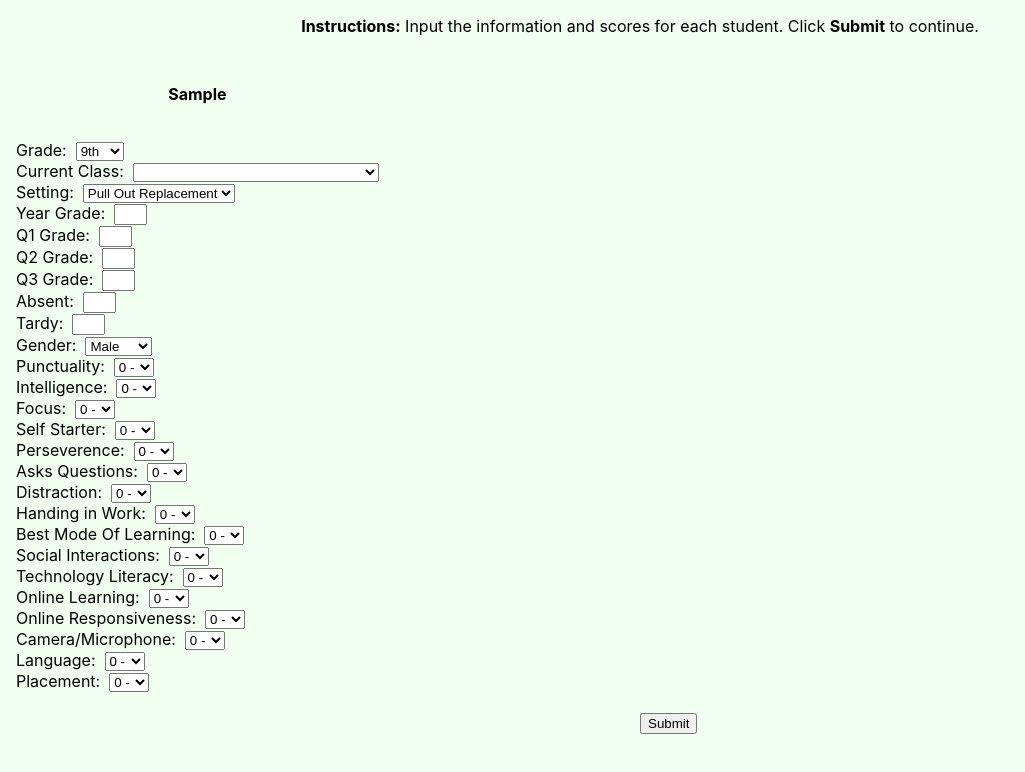
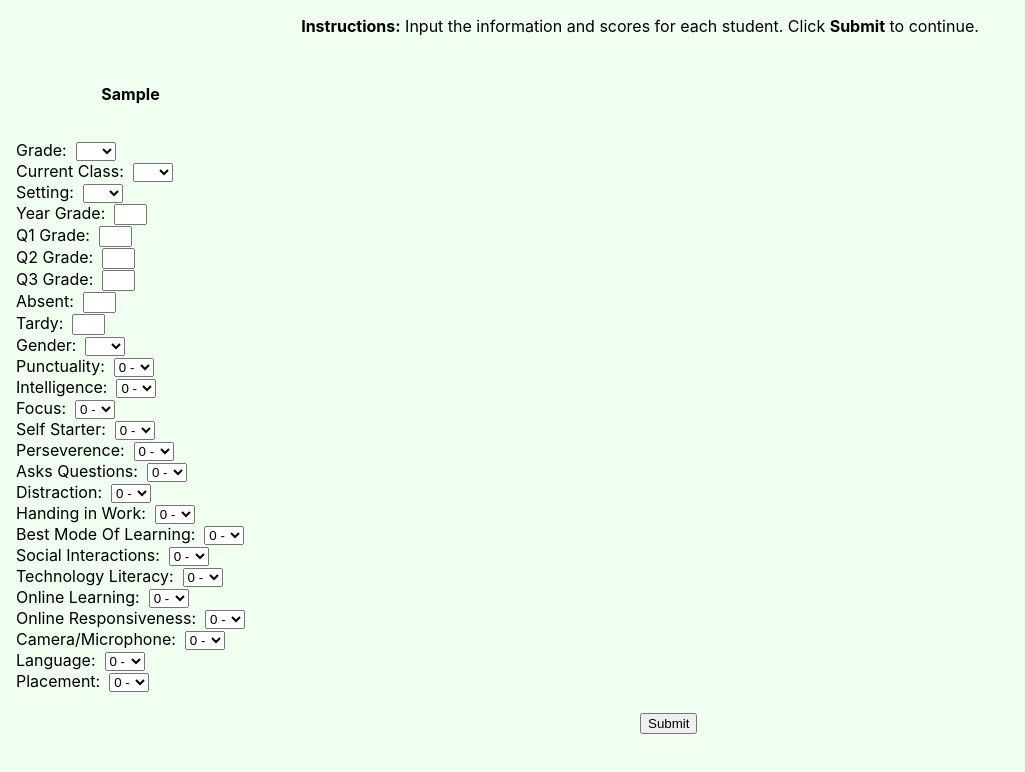
Before and after one commit to MistermindX/ReportCard, a React (Create React App) app in the folder client/: page / in a window 1280 px wide. Both pictures are taken after typing "Sample" into the empty fields and a click on the button "Submit". Shown: the top 772 px of the page, without its empty margins (0-1025 px from the left). Built offline with nearby package versions, Linux system fonts and the light colour scheme.

Commit message:
fixed css

```diff
--- a/client/src/components/ScoresList.jsx
+++ b/client/src/components/ScoresList.jsx
@@ -535,6 +535,7 @@ function ScoresList(props) {
               <br />
               Grade:&nbsp;&nbsp;
               <select id="grade">
+                <option></option>
                 <option value="9th">9th</option>
                 <option value="10th">10th</option>
                 <option value="11th">11th</option>
@@ -560,6 +561,7 @@ function ScoresList(props) {
               <br />
               Setting:&nbsp;&nbsp;
               <select id="setting">
+                <option></option>
                 <option value="Pull Out Replacement">
                   Pull Out Replacement
                 </option>
@@ -588,6 +590,7 @@ function ScoresList(props) {
               <br />
               Gender:&nbsp;&nbsp;
               <select id="gender">
+                <option></option>
                 <option value="m">Male</option>
                 <option value="f">Female</option>
                 <option value="o">Other</option>
--- a/client/src/styles/App.css
+++ b/client/src/styles/App.css
@@ -45,6 +45,6 @@ select {
   width: 40px;
 }
 
-#grade, #currentClass, #setting, #gender {
+/* #grade, #currentClass, #setting, #gender {
   width:fit-content;
-}
+} */
```
